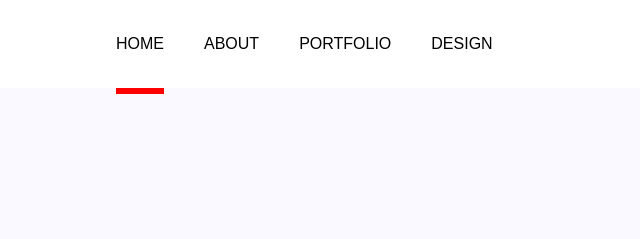
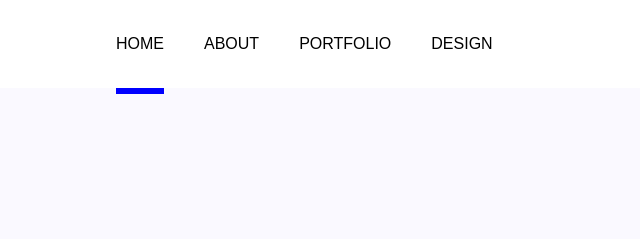
Before and after one commit to calixtofrancismantalii/MY-WEBSITE, a plain HTML site: page index.html in a window 1280 px wide. Shown: the top 239 px of the page, 0-640 px from the left. Drawn offline with Linux system fonts and the light colour scheme.

Commit message:
index.html change bottom border color to blue

```diff
--- a/main.css
+++ b/main.css
@@ -35,7 +35,7 @@ nav > div{
     margin: 0px 20px;
 }
 nav .active{
-    border-bottom: solid red 6px;
+    border-bottom: solid blue 6px;
 }
 nav div a{
     text-decoration: none;
```
